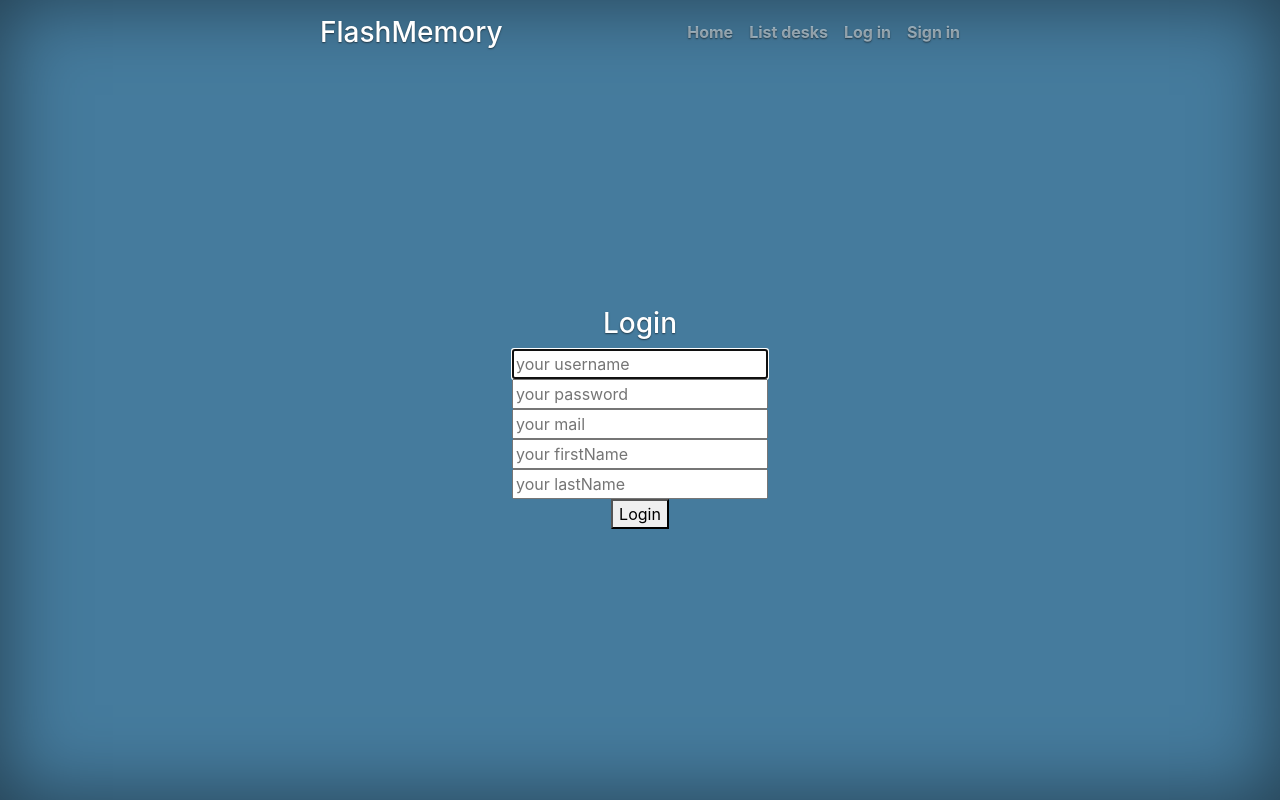
After one commit to ituitis-soylen18/Database-Systems-Project, a Flask app: page /signin in a window 1280 px wide. The commit adds this page. Run offline with Flask 2, Linux system fonts and the light colour scheme; some libraries are stand-ins or nearby versions.

Commit message:
user login

```diff
--- a/forms.py
+++ b/forms.py
@@ -13,3 +13,10 @@ class LoginForm(FlaskForm):
     username = StringField("Username", validators=[DataRequired()])
 
     password = PasswordField("Password", validators=[DataRequired()])
+
+class SigninForm(FlaskForm):
+    username = StringField("Username", validators=[DataRequired()])
+    password = PasswordField("Password", validators=[DataRequired()])
+    mail = StringField("Mail", validators=[DataRequired()])
+    firstName = StringField("Firstname")
+    lastName = StringField("Lastname")
--- a/server.py
+++ b/server.py
@@ -1,10 +1,9 @@
-from flask import Flask, jsonify
+from flask import Flask, current_app
 from flask_login import LoginManager, login_required
 import psycopg2
 import views
 from database import Database
 from desk import Desk
-from user import get_user
 
 try:
     conn = psycopg2.connect(user="postgres",
@@ -19,8 +18,9 @@ lm = LoginManager()
 
 
 @lm.user_loader
-def load_user(user_id):
-    return get_user(user_id)
+def load_user(username):
+    db = current_app.config["db"]
+    return db.load_user(username)
 
 
 def create_app():
@@ -31,6 +31,9 @@ def create_app():
 
     app.add_url_rule(
         "/login", view_func=views.login_page, methods=["GET", "POST"]
+    )
+    app.add_url_rule(
+        "/signin", view_func=views.signin_page, methods=["GET", "POST"]
     )
     app.add_url_rule("/logout", view_func=views.logout_page)
 
--- a/static/cover.css
+++ b/static/cover.css
@@ -13,7 +13,7 @@ a:hover {
 .btn-secondary,
 .btn-secondary:hover,
 .btn-secondary:focus {
-  color: #333;
+  color: rgb(69, 123, 157);
   text-shadow: none; /* Prevent inheritance from `body` */
   background-color: #fff;
   border: .05rem solid #fff;
@@ -27,7 +27,7 @@ a:hover {
 html,
 body {
   height: 100%;
-  background-color: #333;
+  background-color: rgb(69, 123, 157);
 }
 
 body {
@@ -104,3 +104,7 @@ body {
 .mastfoot {
   color: rgba(255, 255, 255, .5);
 }
+
+tr{
+  color: #fff;
+}
--- a/static/mymovies.css
+++ /dev/null
@@ -1,3 +0,0 @@
-h1.title {
-    color: #e9601a;
-}
--- a/templates/layout.html
+++ b/templates/layout.html
@@ -15,15 +15,14 @@
     <div class="inner">
       <h3 class="masthead-brand">FlashMemory</h3>
       <nav class="nav nav-masthead justify-content-center">
-        <a class="nav-link active" href="{{ url_for('home_page') }}">Home <span class="sr-only">(current)</span></a>
+        <a class="nav-link" href="{{ url_for('home_page') }}">Home <span class="sr-only">(current)</span></a>
         <a class="nav-link" href="{{ url_for('desks_page') }}">List desks</a>
-        {% if current_user.is_admin %}
-        <a class="nav-link" href="{{ url_for('desk_add_page') }}">Add desk</a>
-        {% endif %}
         {% if not current_user.is_authenticated %}
         <a class="nav-link" href="{{ url_for('login_page') }}">Log in</a>
+        <a class="nav-link" href="{{ url_for('signin_page') }}">Sign in</a>
             {% else %}
               <!-- {{ current_user.username }} -->
+              <a class="nav-link" href="{{ url_for('desk_add_page') }}">Add desk</a>
               <a class="nav-link" href="{{ url_for('logout_page') }}">Log out</a>
         {% endif %}
       </nav>
--- /dev/null
+++ b/templates/signin.html
@@ -0,0 +1,85 @@
+{% extends "layout.html" %}
+{% block title %}Login{% endblock %}
+{% block content %}
+    <section class="hero">
+      <div class="hero-body">
+        <div class="container has-text-centered">
+          <div class="column is-4 is-offset-4">
+            <h3 class="title has-text-grey">Login</h3>
+            <div class="box">
+              <form action="" method="post" name="login">
+                {{ form.csrf_token }}
+
+                <div class="field">
+                  <div class="control">
+                    {{ form.username(required=True, autofocus=True,
+                                     class='input is-large',
+                                     placeholder='your username') }}
+                  </div>
+                  {% for error in form.username.errors %}
+                    <p class="help has-background-warning">
+                        {{ error }}
+                    </p>
+                  {% endfor %}
+                </div>
+
+                <div class="field">
+                  <div class="control">
+                    {{ form.password(required=True, class='input is-large',
+                                     placeholder='your password') }}
+                  </div>
+                  {% for error in form.password.errors %}
+                    <p class="help has-background-warning">
+                        {{ error }}
+                    </p>
+                  {% endfor %}
+                </div>
+
+                <div class="field">
+                    <div class="control">
+                      {{ form.mail(required=True, autofocus=True,
+                                       class='input is-large',
+                                       placeholder='your mail') }}
+                    </div>
+                    {% for error in form.mail.errors %}
+                      <p class="help has-background-warning">
+                          {{ error }}
+                      </p>
+                    {% endfor %}
+                </div>
+
+                <div class="field">
+                    <div class="control">
+                      {{ form.firstName(autofocus=True,
+                                       class='input is-large',
+                                       placeholder='your firstName') }}
+                    </div>
+                    {% for error in form.firstName.errors %}
+                      <p class="help has-background-warning">
+                          {{ error }}
+                      </p>
+                    {% endfor %}
+                </div>
+
+                <div class="field">
+                    <div class="control">
+                      {{ form.lastName( autofocus=True,
+                                       class='input is-large',
+                                       placeholder='your lastName') }}
+                    </div>
+                    {% for error in form.lastName.errors %}
+                      <p class="help has-background-warning">
+                          {{ error }}
+                      </p>
+                    {% endfor %}
+                </div>
+                <button class="button is-block is-info is-large is-fullwidth">
+                  Login
+                </button>
+              </form>
+            </div>
+          </div>
+        </div>
+      </div>
+    </section>
+{% endblock %}
--- a/views.py
+++ b/views.py
@@ -2,14 +2,13 @@ from datetime import datetime
 from flask import current_app, render_template, request, redirect, url_for, abort, flash
 from flask_login import LoginManager, login_required, login_user, current_user, logout_user
 from desk import Desk
-from forms import DeskEditForm, LoginForm
-from user import get_user
+from user import User
+from forms import DeskEditForm, LoginForm, SigninForm
+from database import Database
 from passlib.hash import pbkdf2_sha256 as hasher
 
 def home_page():
-    today = datetime.today()
-    day_name = today.strftime("%A")
-    return render_template("home.html", day=day_name)
+    return render_template("home.html")
 
 
 def desks_page():
@@ -35,14 +34,14 @@ def desk_page(deskID):
 
 @login_required
 def desk_add_page():
-    if not current_user.is_admin:
-        abort(401)
+    # if not current_user.is_admin:
+    #     abort(401)
     form = DeskEditForm()
     if form.validate_on_submit():
         deskName = form.data["deskName"]
         db = current_app.config["db"]
         desk = Desk(deskName)
-        deskID = db.add_desk(desk)
+        deskID = db.add_desk(desk, current_user.userID)
         print("----------------------",deskID)
         flash("Desk added.")
         return redirect(url_for("desk_page", deskID=deskID))
@@ -66,11 +65,14 @@ def desk_edit_page(deskID):
 def login_page():
     form = LoginForm()
     if form.validate_on_submit():
+        db = current_app.config["db"]
         username = form.data["username"]
-        user = get_user(username)
+        user = db.load_user(username)
         if user is not None:
+            print("------usernotnone---passed------")
             password = form.data["password"]
-            if hasher.verify(password, user.password):
+            print("-----password-----", password)
+            if hasher.verify(password, user.passwordHash):
                 login_user(user)
                 flash("You have logged in.")
                 next_page = request.args.get("next", url_for("home_page"))
@@ -83,3 +85,23 @@ def logout_page():
     logout_user()
     flash("You have logged out.")
     return redirect(url_for("home_page"))
+
+def signin_page():
+    form = SigninForm()
+    if form.validate_on_submit():
+        db = current_app.config["db"]
+        username = form.data["username"]
+        mail = form.data["mail"]
+        if db.check_username(username):
+            flash("Username already taken.")
+        elif db.check_usermail(mail):
+            flash("There is an already registered account with given mail address.")
+        else:
+            passwordHash =  hasher.hash(form.data["password"])
+            firstName = form.data["firstName"]
+            lastName = form.data["lastName"]
+            user = User(username, passwordHash, mail, firstName, lastName)
+            db.add_user(user)
+            next_page = request.args.get("next", url_for("home_page"))
+            return redirect(next_page)
+    return render_template("signin.html", form=form)
```
Also changed, not shown: DB2.py (deleted, +0 -50 lines), database.py (+49 -1 lines), settings.py (+0 -7 lines), templates/home.html (+11 -8 lines), user.py (+8 -12 lines).
